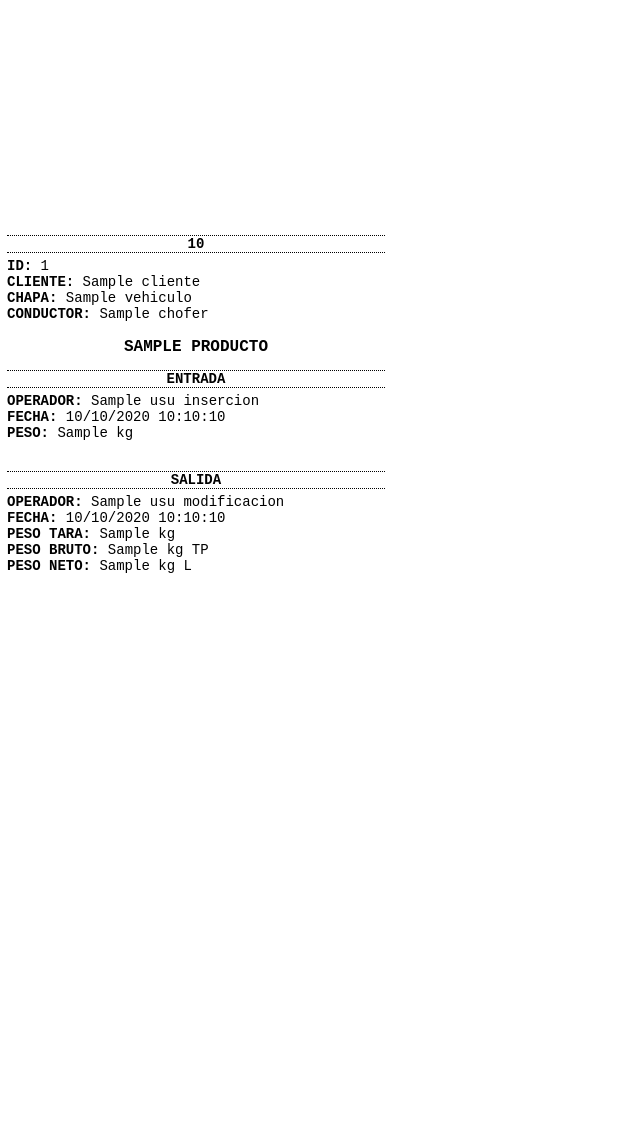
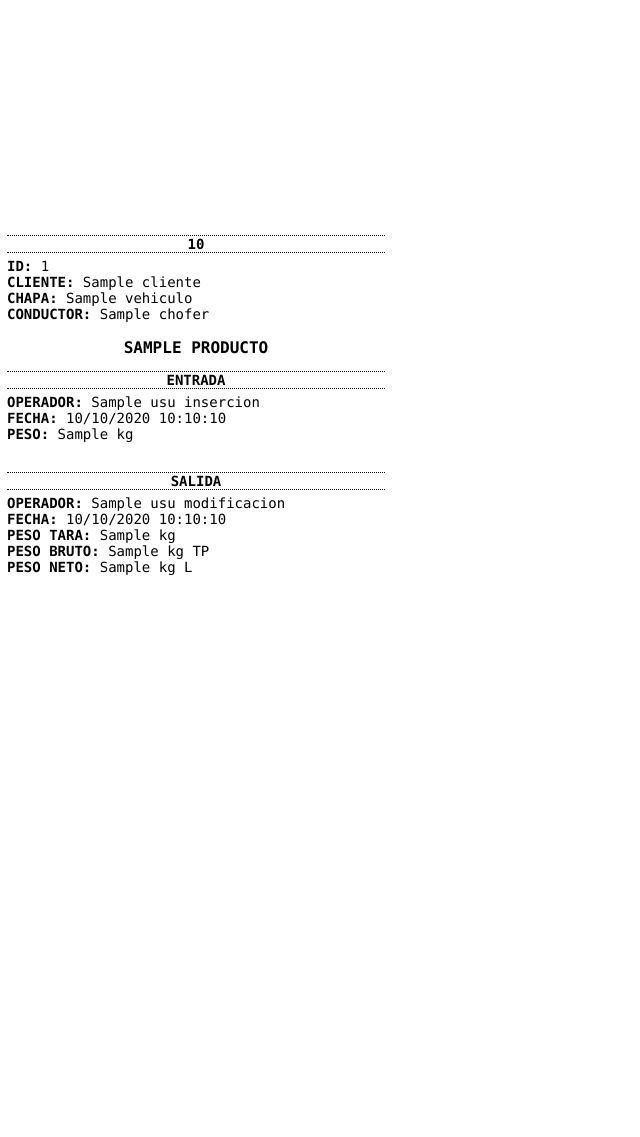
Before and after one commit to arnaldocorreaxO/bascula_tigre, a Django app: template app/core/bascula/templates/movimiento/ticket.html in a window 1280 px wide. Shown: the whole page, without its empty margins (0-640 px from the left). Run offline with Django 3.2, Linux system fonts and the light colour scheme; the template is opened without the code that fills it: most values are stand-ins (such as "Sample title", 1, 10 or a date in 2020); parts of the project's set-up code (start-up, migrations or seed data) failed here and were passed over.

Commit message:
Change Bascula

```diff
--- a/app/core/bascula/templates/movimiento/ticket.html
+++ b/app/core/bascula/templates/movimiento/ticket.html
@@ -15,7 +15,9 @@
         }
 
         body {
-            font-family: "Courier New", Courier, "Lucida Sans Typewriter", "Lucida Typewriter", monospace;
+            /* font-family: "Courier New", Courier, "Lucida Sans Typewriter", "Lucida Typewriter", monospace; */
+            font-family: Consolas, monaco, monospace;
+            font-style: normal;
             padding: 0;
             margin: 0;
             font-size: 14px;
```
